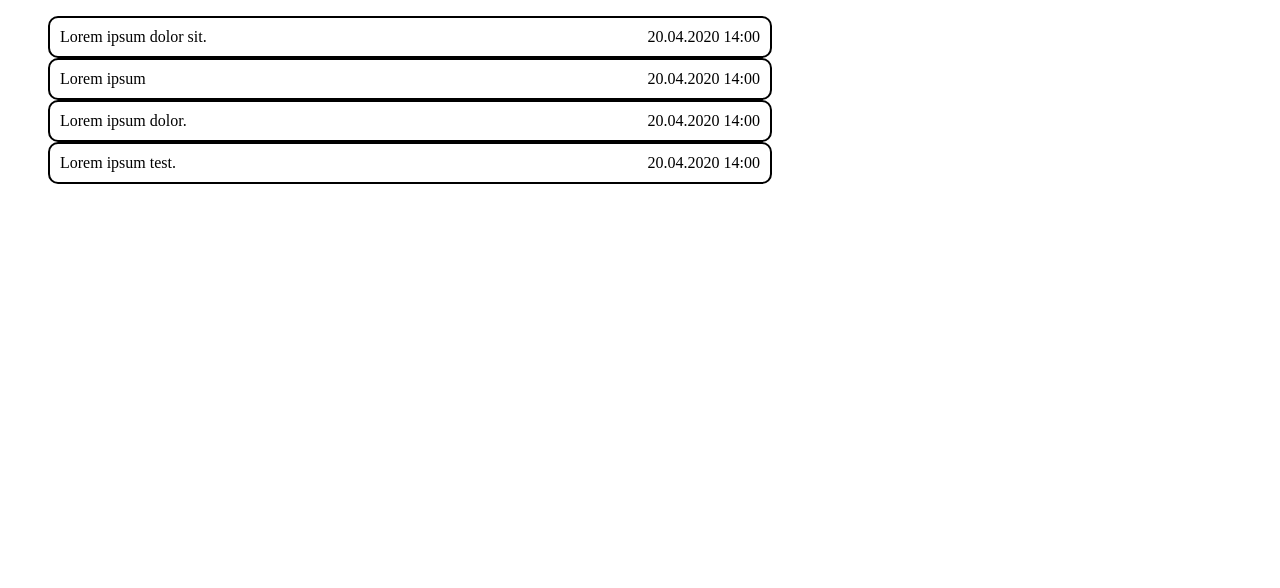
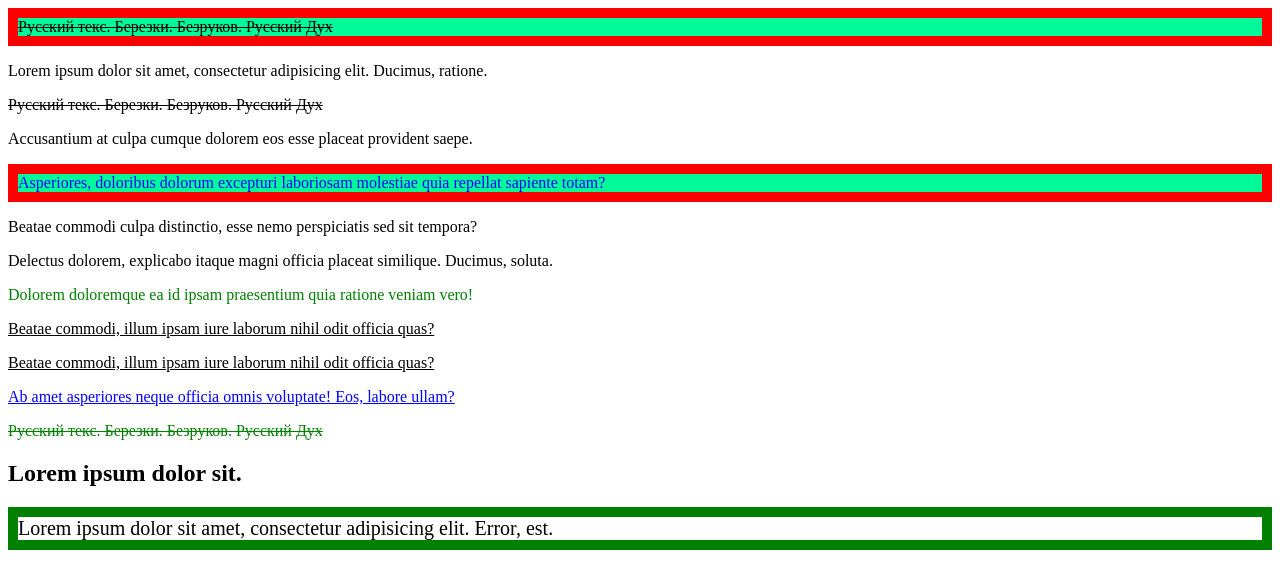
Before and after one commit to Vasy12/fe_flexible_box_layout, a plain HTML site: page index.html in a window 1280 px wide. Drawn offline with Linux system fonts and the light colour scheme.

Commit message:
Add attr selectors examples

```diff
--- a/index.html
+++ b/index.html
@@ -7,19 +7,31 @@
           href="./styles.css">
 </head>
 <body>
-<ul>
-    <li class="listItem">
-        <div class="eventName">Lorem ipsum dolor sit.</div> <div class="eventDate oneLineText">20.04.2020 14:00</div>
-    </li>
-    <li class="listItem">
-        <div class="eventName oneLineText">Lorem ipsum</div> <div class="eventDate oneLineText">20.04.2020 14:00</div>
-    </li>
-    <li class="listItem">
-        <div class="eventName oneLineText">Lorem ipsum dolor.</div> <div class="eventDate oneLineText">20.04.2020 14:00</div>
-    </li>
-    <li class="listItem">
-        <div class="eventName oneLineText">Lorem ipsum test.</div> <div class="eventDate oneLineText">20.04.2020 14:00</div>
-    </li>
-</ul>
+<div title="tesgdslkmf ,nsdkfj"
+     lang="ru">Русский текс. Березки. Безруков. Русский Дух
+</div>
+<p tabindex="0"
+   lang="en">Lorem ipsum dolor sit amet, consectetur adipisicing elit. Ducimus, ratione.</p>
+<p lang="ru">Русский текс. Березки. Безруков. Русский Дух</p>
+<p tabindex="0">Accusantium at culpa cumque dolorem eos esse placeat provident saepe.</p>
+<p title="test-B"
+   class="lsdfjlsdkfB">Asperiores, doloribus dolorum excepturi laboriosam molestiae quia repellat sapiente totam?</p>
+<p>Beatae commodi culpa distinctio, esse nemo perspiciatis sed sit tempora?</p>
+<p>Delectus dolorem, explicabo itaque magni officia placeat similique. Ducimus, soluta.</p>
+<p class="test-test">Dolorem doloremque ea id ipsam praesentium quia ratione veniam vero!</p>
+<p class="class-A">Beatae commodi, illum ipsam iure laborum nihil odit officia quas?</p>
+<p class="class">Beatae commodi, illum ipsam iure laborum nihil odit officia quas?</p>
+<p class="class-B">Ab amet asperiores neque officia omnis voluptate! Eos, labore ullam?</p>
+<p class="testlsdkfkshdf"
+   lang="ru">Русский текс. Березки. Безруков. Русский Дух</p>
+
+
+<article>
+    <h2>Lorem ipsum dolor sit.</h2>
+    <p id="frText"
+       class="pretty"
+       lang="fr">Lorem ipsum dolor sit amet, consectetur adipisicing elit. Error, est.</p>
+</article>
+
 </body>
 </html>
--- a/styles.css
+++ b/styles.css
@@ -1,32 +1,34 @@
+/*
+[attr=""] 10
+.class 10
+:hover 10
 
-.listItem {
-    border: 2px solid;
-    border-radius: 10px;
-    max-width: 700px;
-
-    display: flex;
-    justify-content: space-between;
-    flex-wrap: wrap;
-    padding: 10px;
-    align-items: center;
+*/
+[title] {
+    border: 10px solid red;
 }
 
-.oneLineText {
-    white-space: nowrap;
-    overflow: hidden;
-    text-overflow: ellipsis;
-    max-width: 100%;
+[lang="ru"] {
+    text-decoration: line-through;
 }
 
-.listItem > * {
-    flex-grow: 0.5;
+[class|="class"] {
+    text-decoration: underline;
 }
 
-.eventName {
-    margin-left: auto;
-
+[class^="test"] {
+    color: green;;
 }
 
-.eventDate {
-    text-align: right;
+[class$="B"] {
+    color: blue;;
 }
+
+[title*="tes"] {
+    background-color: mediumspringgreen;
+}
+
+h2 + p#frText.pretty[lang="fr"] {
+    font-size: 20px;
+    border: 10px solid green;
+}
```
